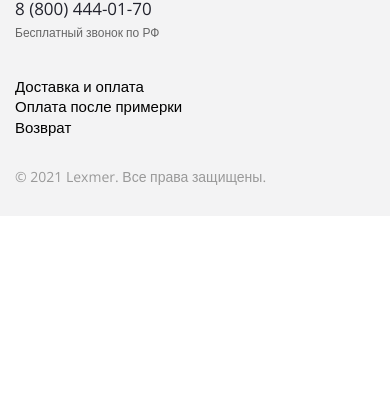
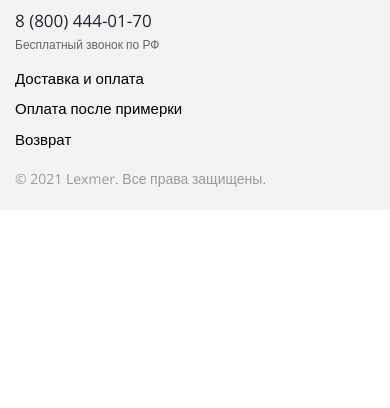
Before and after one commit to Artem-Kalashnikov/footer-lexmer, a plain HTML site: page index.html in a window 390 px wide. Shown: the part 436-844 px from the top of the page. Drawn offline with nearby package versions, Linux system fonts and the light colour scheme.

Commit message:
Add files via upload

```diff
--- a/index.html
+++ b/index.html
@@ -51,7 +51,7 @@
               d-flex
               order-xl-0 order-3
               justify-content-between
-              col-xl-6 col-12
+              col-xl-6 col-md-8 col-12
             "
           >
             <div class="footer__top--item">Доставка и оплата</div>
--- a/style.css
+++ b/style.css
@@ -94,9 +94,22 @@ footer {
   .footer__top--link {
     margin-top: 35px;
   }
+  .footer__top {
+    justify-content: center;
+  }
+}
+
+@media (max-width: 768px) {
+  footer {
+    padding: 25px 0 25px;
+  }
 }
 
 @media (max-width: 479px) {
+  header {
+    box-shadow: 0px 1px 0px #bfbfbf;
+  }
+
   .header__tel--info {
     display: none;
   }
@@ -105,6 +118,26 @@ footer {
     width: 120px;
     height: 20px;
     padding-right: 0;
+  }
+
+  footer {
+    padding: 22px 0;
+  }
+
+  .footer__top {
+    margin-bottom: 20px;
+  }
+
+  .footer__top--link {
+    margin-top: 5px;
+  }
+
+  .footer__top--item {
+    margin-top: 10px;
+  }
+
+  .footer__top--tel {
+    margin-top: 15px;
   }
 
   .header__tel .header__tel--number a,
```
